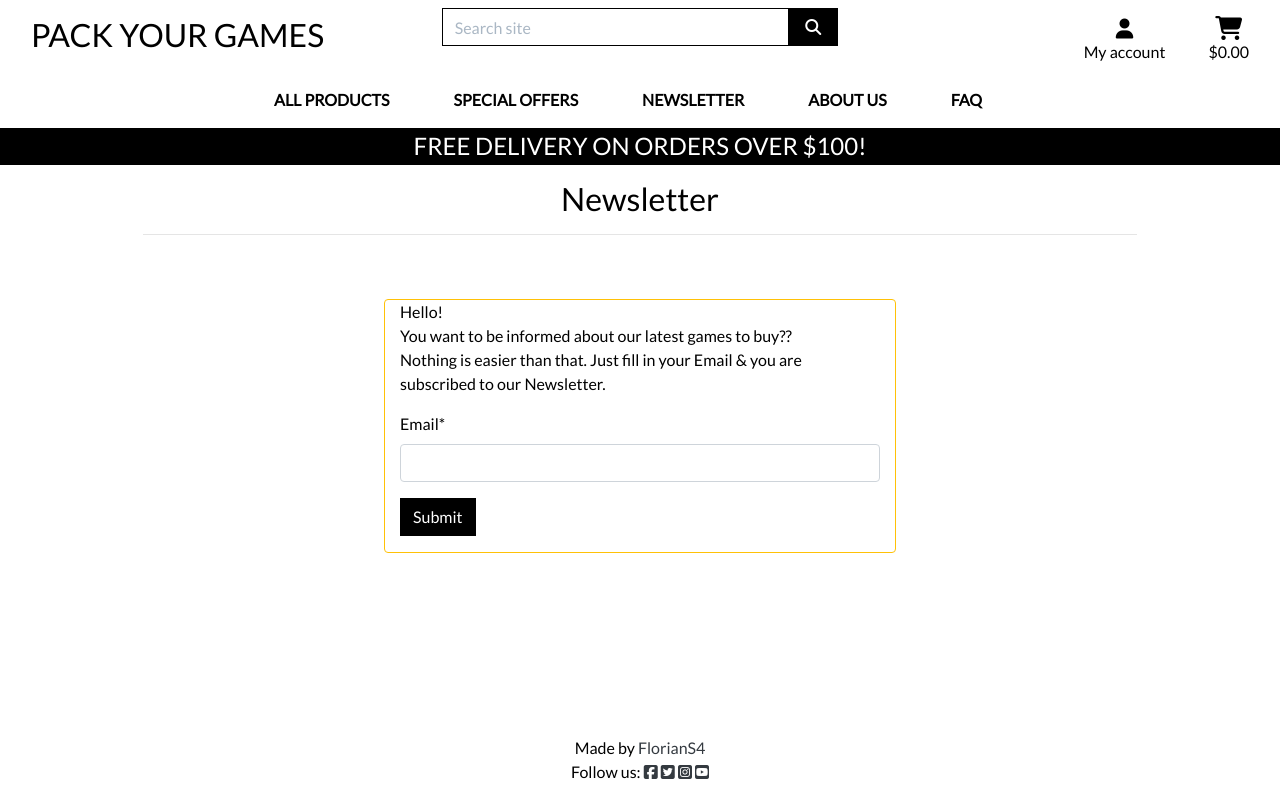
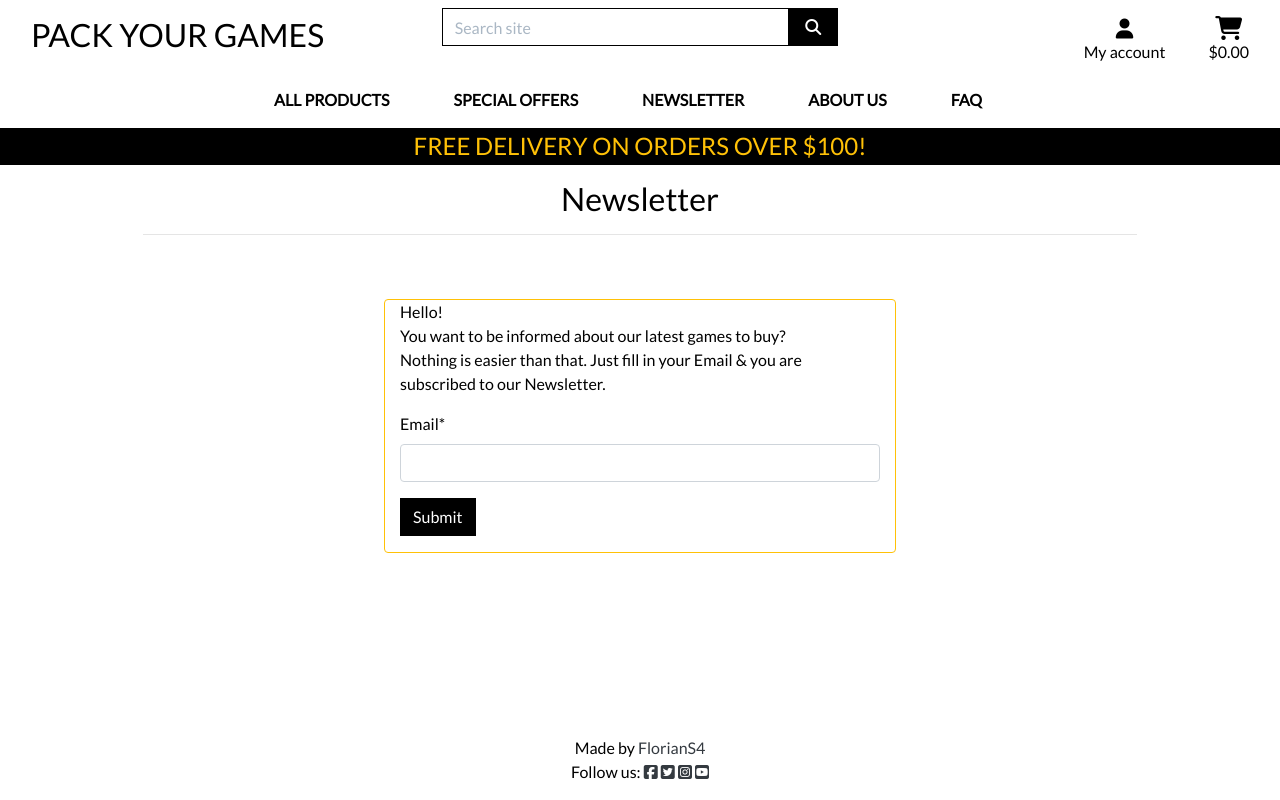
Before and after one commit to FlorianS4/world_of_games, a Django app: page /newsletter/ in a window 1280 px wide. Run offline with Django 3.2, Linux system fonts and the light colour scheme; parts of the project's set-up code (start-up, migrations or seed data) failed here and were passed over; some libraries are stand-ins or nearby versions.

```diff
--- a/about_us/templates/about_us/about_us.html
+++ b/about_us/templates/about_us/about_us.html
@@ -18,8 +18,8 @@
                 <hr>
             </div>
         </div>
-        <div class="row">
-            <div class="col-8">
+        <div class="row justify-content-center">
+            <div class="col-8 text-center">
                 <!-- About us Title -->
                 <h2>{{ about_description.title }}</h2>
                 <!-- About us Description -->
--- a/newsletter/templates/newsletter/newsletter.html
+++ b/newsletter/templates/newsletter/newsletter.html
@@ -20,7 +20,7 @@
         </div>
         <div class="row justify-content-center">
             <div class="col-12 col-md-6 my-5 pb-3 border border-warning rounded">
-                <p>Hello!<br>You want to be informed about our latest games to buy??<br>Nothing is easier than that. Just fill in your Email & you are subscribed to our Newsletter.</p>
+                <p>Hello!<br>You want to be informed about our latest games to buy?<br>Nothing is easier than that. Just fill in your Email & you are subscribed to our Newsletter.</p>
 
                 <!--world of games Newsletter Subscription Form is underneath this-->
                 <form method="post">
--- a/templates/base.html
+++ b/templates/base.html
@@ -129,7 +129,7 @@
                 </nav>
             </div>
             <div id="delivery-banner" class="row text-center">
-                <div class="col bg-black text-white">
+                <div class="col bg-black text-warning">
                   <h4 class="logo-font my-1">Free delivery on orders over ${{ free_delivery_threshold }}!</h4>
                 </div>
             </div>
```
